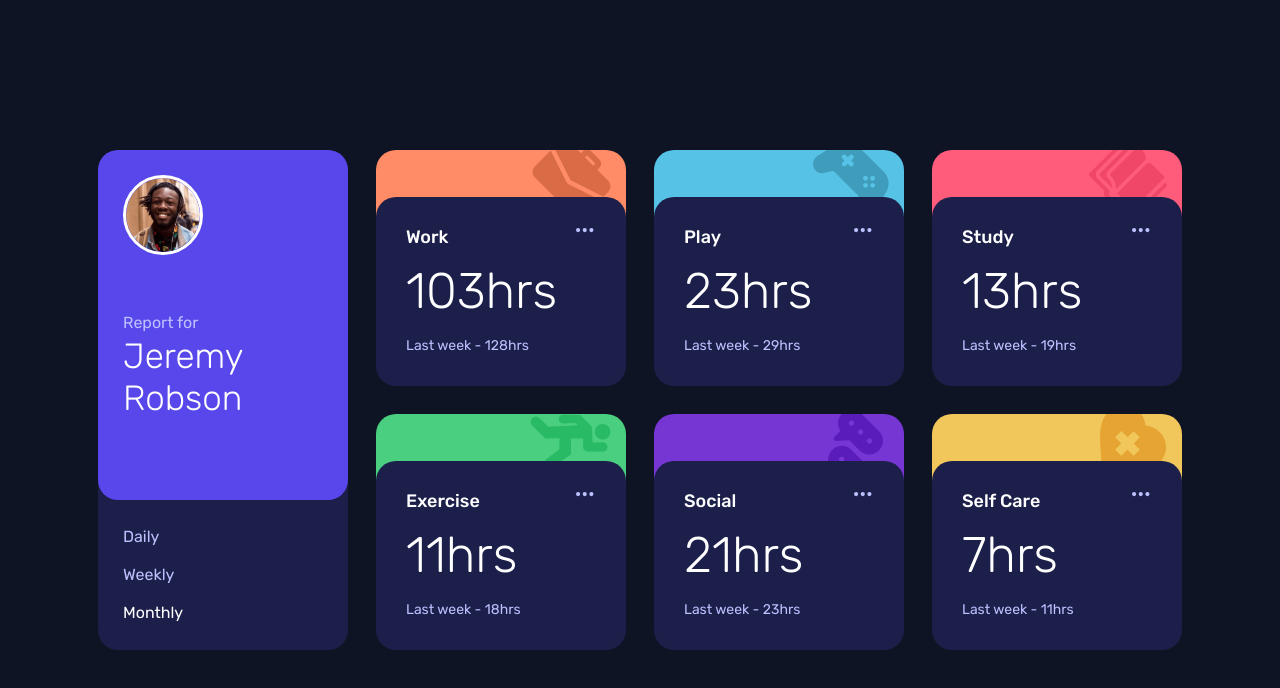
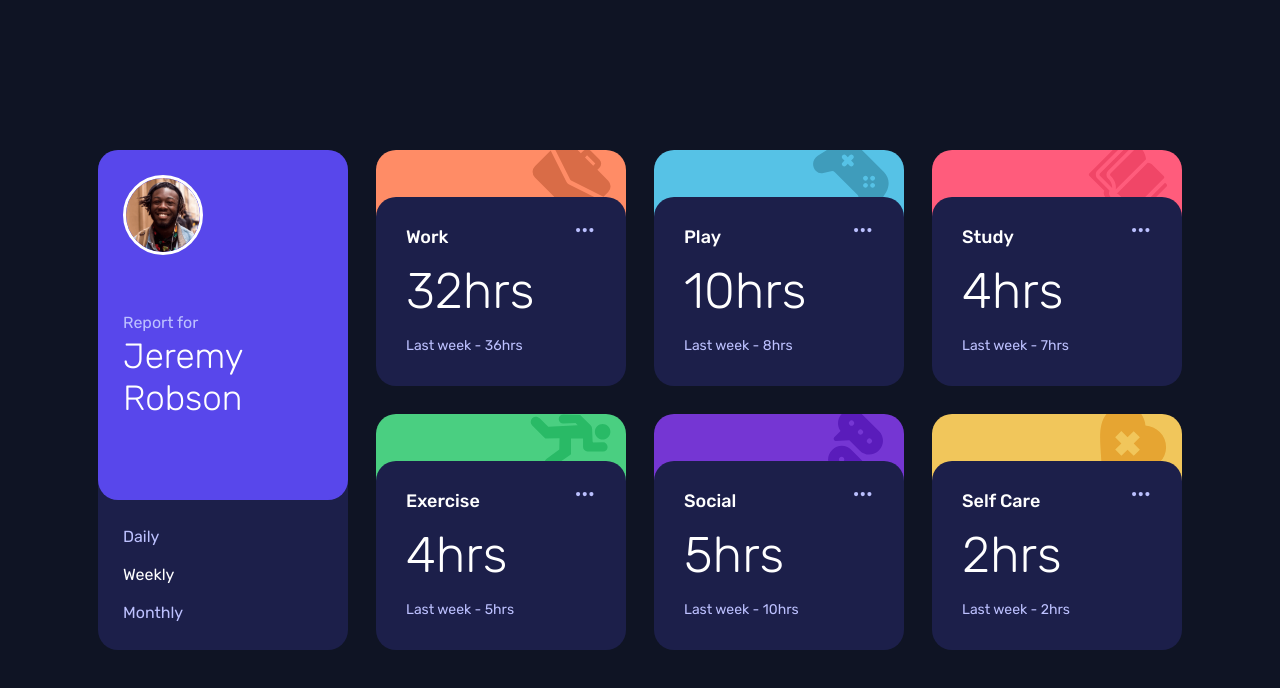
Before and after one commit to a-zajonc/time-tracking-dashboard, a React (Create React App) app: page / in a window 1280 px wide. Shown: the top 688 px of the page. Built offline with nearby package versions, Linux system fonts and the light colour scheme.

Commit message:
Set Initial Status to Weekly Data

```diff
--- a/src/components/index.js
+++ b/src/components/index.js
@@ -9,7 +9,7 @@ import { SelfCare } from "./SelfCare";
 import { useState } from "react";
 
 export function TimeTrackingDashboard() {
-  const [period, setPeriod] = useState("monthly");
+  const [period, setPeriod] = useState("weekly");
 
   return (
     <Grid
```
